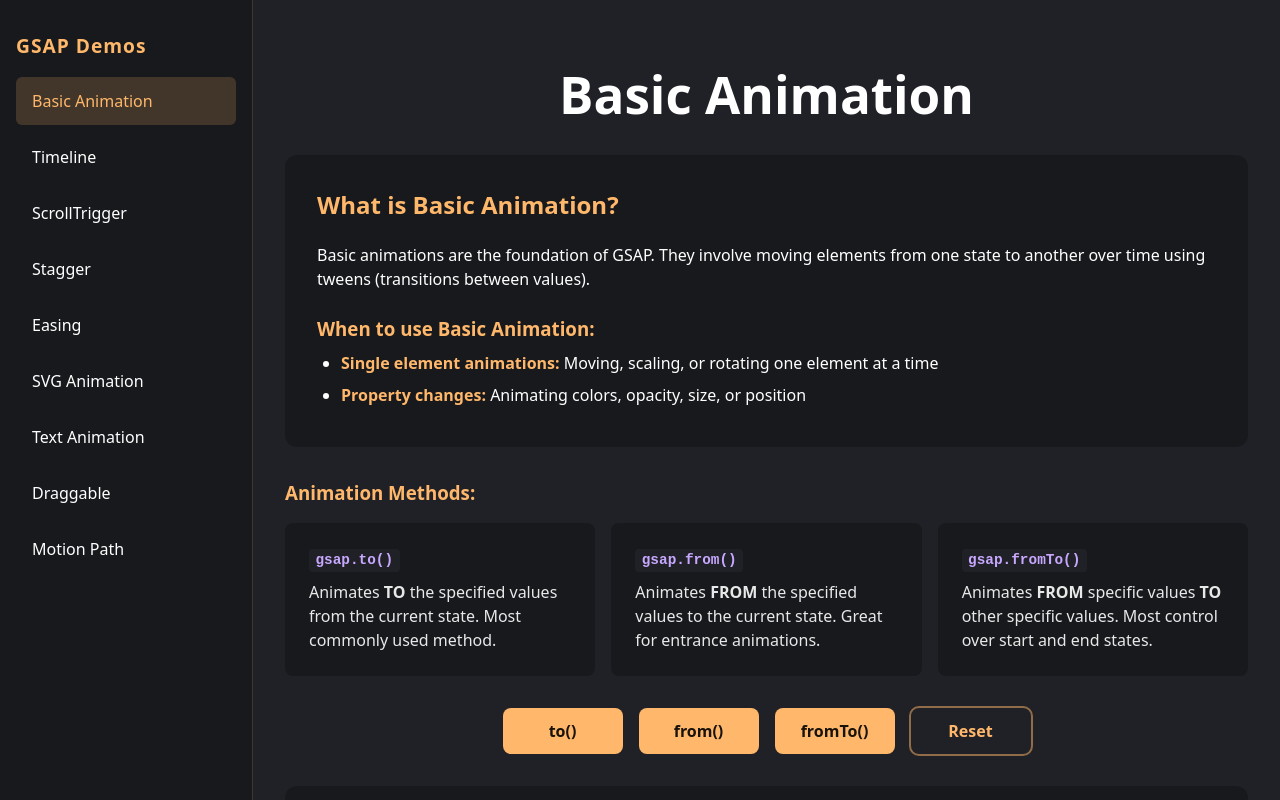
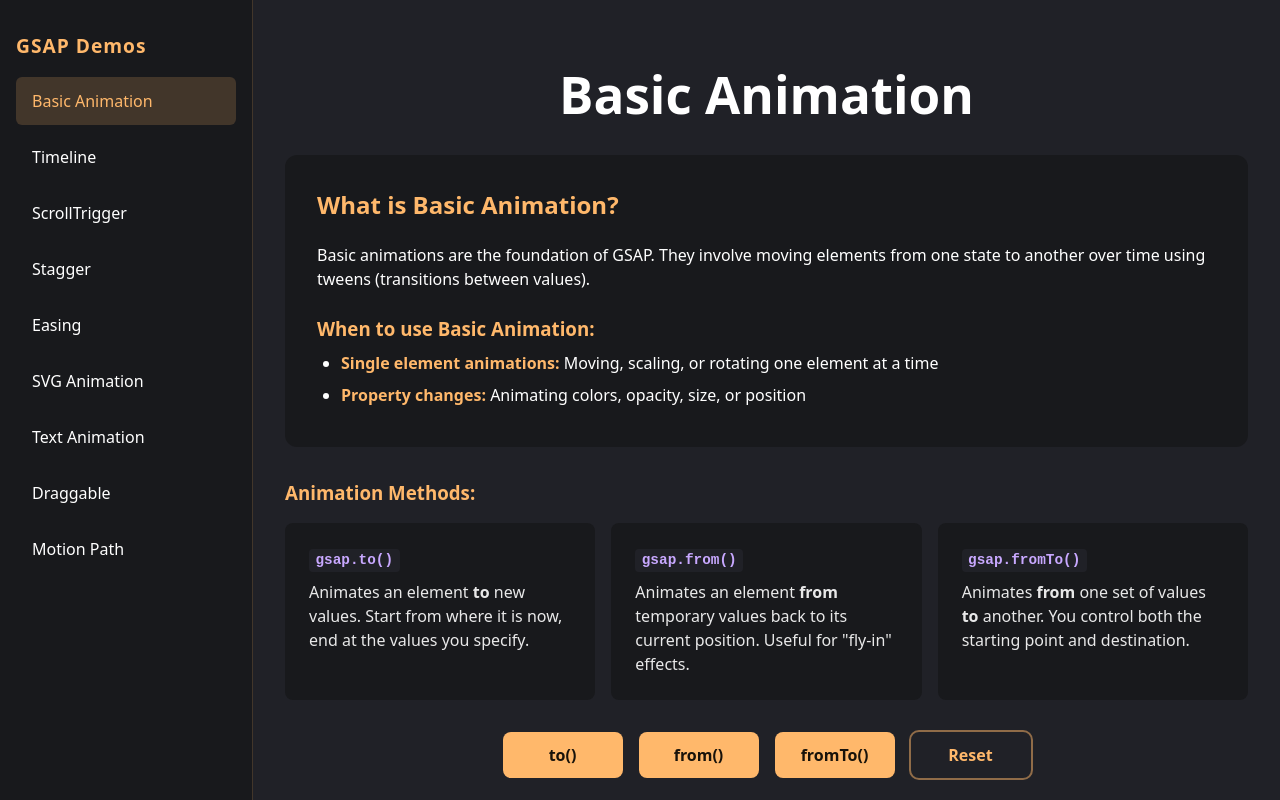
Before and after one commit to SMelidoni/gsap-demo, a React (Vite) app: page / in a window 1280 px wide. Shown: the top 800 px of the page. Built offline with nearby package versions, Linux system fonts and the light colour scheme.

Commit message:
feat: update method descriptions

```diff
--- a/src/demos/BasicAnimation/BasicAnimation.tsx
+++ b/src/demos/BasicAnimation/BasicAnimation.tsx
@@ -67,7 +67,7 @@
       y: 0,
       rotation: 0,
       scale: 1,
-      backgroundColor: "#ffd8a8", // Reset to original color
+      backgroundColor: "#ffd8a8",
       duration: 0.8,
       ease: "power2.out",
     });
@@ -103,8 +103,8 @@
               <code>gsap.to()</code>
             </h4>
             <p>
-              Animates <strong>TO</strong> the specified values from the current
-              state. Most commonly used method.
+              Animates an element <strong>to</strong> new values. Start from
+              where it is now, end at the values you specify.
             </p>
           </div>
           <div className="method">
@@ -112,8 +112,8 @@
               <code>gsap.from()</code>
             </h4>
             <p>
-              Animates <strong>FROM</strong> the specified values to the current
-              state. Great for entrance animations.
+              Animates an element <strong>from</strong> temporary values back to
+              its current position. Useful for "fly-in" effects.
             </p>
           </div>
           <div className="method">
@@ -121,8 +121,9 @@
               <code>gsap.fromTo()</code>
             </h4>
             <p>
-              Animates <strong>FROM</strong> specific values <strong>TO</strong>{" "}
-              other specific values. Most control over start and end states.
+              Animates <strong>from</strong> one set of values{" "}
+              <strong>to</strong> another. You control both the starting point
+              and destination.
             </p>
           </div>
         </div>
@@ -137,14 +138,14 @@
         </button>
       </div>
 
+      <p className="hint">
+        Try each button to see how GSAP to, from, and fromTo behave differently.
+      </p>
+
       <div className="stage">
         <div ref={boxRef} className="box" />
         <div ref={circleRef} className="circle" />
       </div>
-
-      <p className="hint">
-        Try each button to see how GSAP to, from, and fromTo behave differently.
-      </p>
     </div>
   );
 };
```
